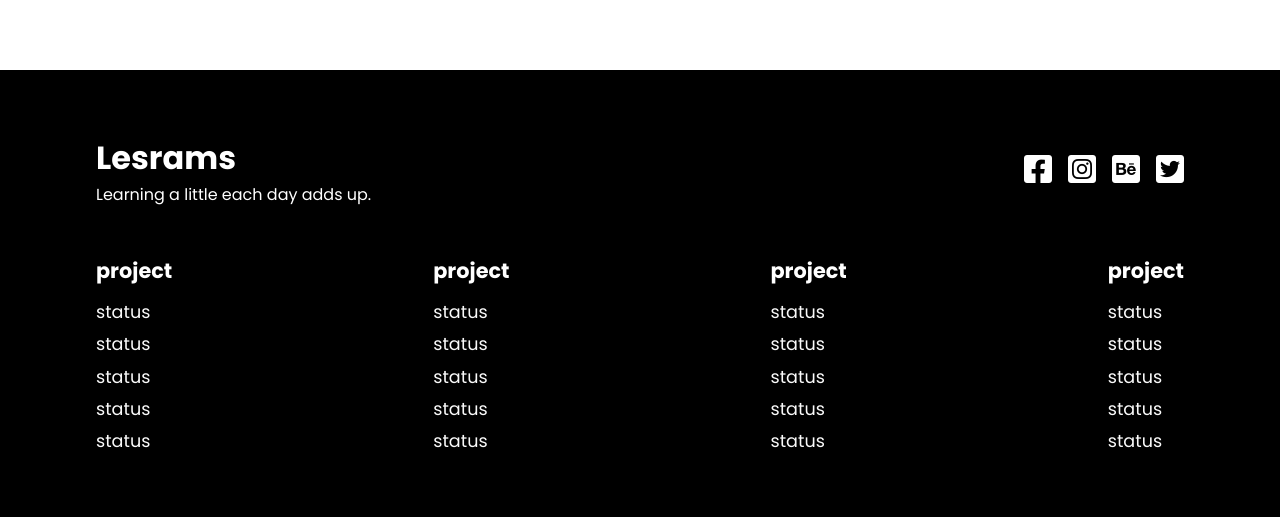
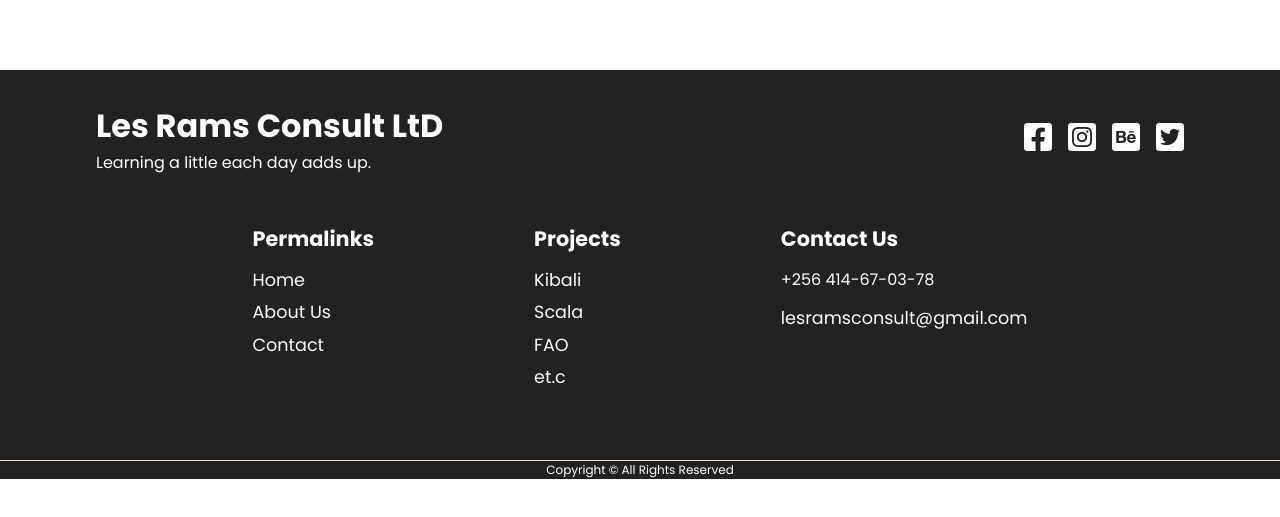
Before and after one commit to bahizi2/Lesram, a React (Create React App) app: page /about in a window 1280 px wide. Shown: the part 2515-3032 px from the top of the page. After the commit the page ends 2994 px from the top, so only its background shows below. Built offline with nearby package versions, Linux system fonts and the light colour scheme.

Commit message:
Fix the footersection

```diff
--- a/src/components/Footer.js
+++ b/src/components/Footer.js
@@ -5,7 +5,7 @@ const Footer = () => {
     <div className="footer">
       <div className="top">
         <div>
-          <h1>Lesrams</h1>
+          <h1>Les Rams Consult LtD</h1>
           <p>Learning a little each day adds up.</p>
         </div>
         <div>
@@ -25,40 +25,30 @@ const Footer = () => {
       </div>
       <div className="bottom">
         <div>
-          <h4>project</h4>
-          <a href="/">status</a>
-          <a href="/">status</a>
-          <a href="/">status</a>
-          <a href="/">status</a>
-          <a href="/">status</a>
+          <h4>Permalinks</h4>
+          <a href="/">Home</a>
+          <a href="/">About Us</a>
+          <a href="/">Contact</a>
         </div>
 
         <div>
-          <h4>project</h4>
-          <a href="/">status</a>
-          <a href="/">status</a>
-          <a href="/">status</a>
-          <a href="/">status</a>
-          <a href="/">status</a>
+          <h4>Projects</h4>
+          <a href="/">Kibali</a>
+          <a href="/">Scala</a>
+          <a href="/">FAO</a>
+          <a href="/">et.c</a>
         </div>
 
         <div>
-          <h4>project</h4>
-          <a href="/">status</a>
-          <a href="/">status</a>
-          <a href="/">status</a>
-          <a href="/">status</a>
-          <a href="/">status</a>
+          <h4>Contact Us</h4>
+          <p>+256 414-67-03-78</p>
+          <a href="/"></a>
+          <a href="/"></a>
+          <a href="/">lesramsconsult@gmail.com</a>
         </div>
-
-        <div>
-          <h4>project</h4>
-          <a href="/">status</a>
-          <a href="/">status</a>
-          <a href="/">status</a>
-          <a href="/">status</a>
-          <a href="/">status</a>
-        </div>
+      </div>
+      <div className="copyright">
+        <small>Copyright © All Rights Reserved</small>
       </div>
     </div>
   );
--- a/src/components/FooterStyles.css
+++ b/src/components/FooterStyles.css
@@ -1,6 +1,6 @@
 .footer {
-    padding: 4rem 6rem;
-    background: #000;
+  /* padding: 4rem 10rem; */
+  background: #222;
   color: #fff;
 }
 .top {
@@ -9,6 +9,7 @@
   text-align: start;
   justify-content: space-between;
   flex-wrap: wrap;
+  padding: 2rem 6rem 0 6rem;
 }
 .top i {
   color: #fff;
@@ -22,7 +23,8 @@
   padding-top: 2rem;
   text-align: start;
   display: flex;
-    justify-content: space-between;
+  justify-content: center;
+  gap: 10rem;
   flex-wrap: wrap;
 }
 .bottom div {
@@ -38,15 +40,25 @@
   color: #fafafa;
   padding-bottom: 0.4rem;
   font-size: 1.1rem;
+  cursor: pointer;
+}
+.bottom a:hover {
+  color: #01959a;
+  text-decoration: underline;
+}
+
+.copyright {
+  display: flex;
+  justify-content: center;
+  border-top: 1px solid bisque;
+  margin-top: 4rem;
+  font-size: 0.9rem;
 }
 @media screen and (max-width: 850px) {
-    .footer {
-      padding: 4rem 2rem;
-    }
   .footer i {
     margin: 1rem 1rem 0 0;
   }
-    .bottom div {
-      width: 50%;
+  .bottom {
+    gap: 2rem;
   }
 }
```
Lines whose indentation alone changed are shown as unchanged.
